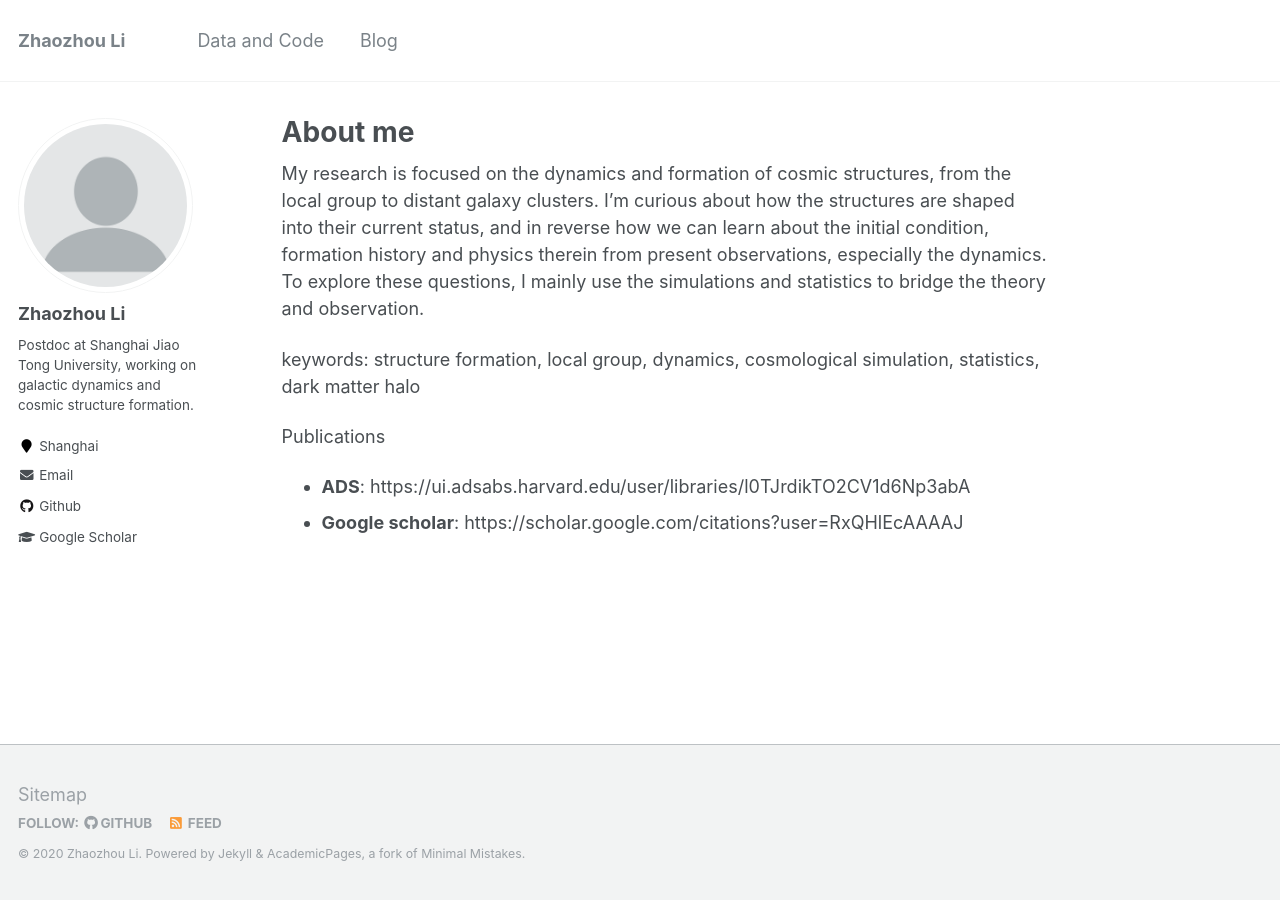
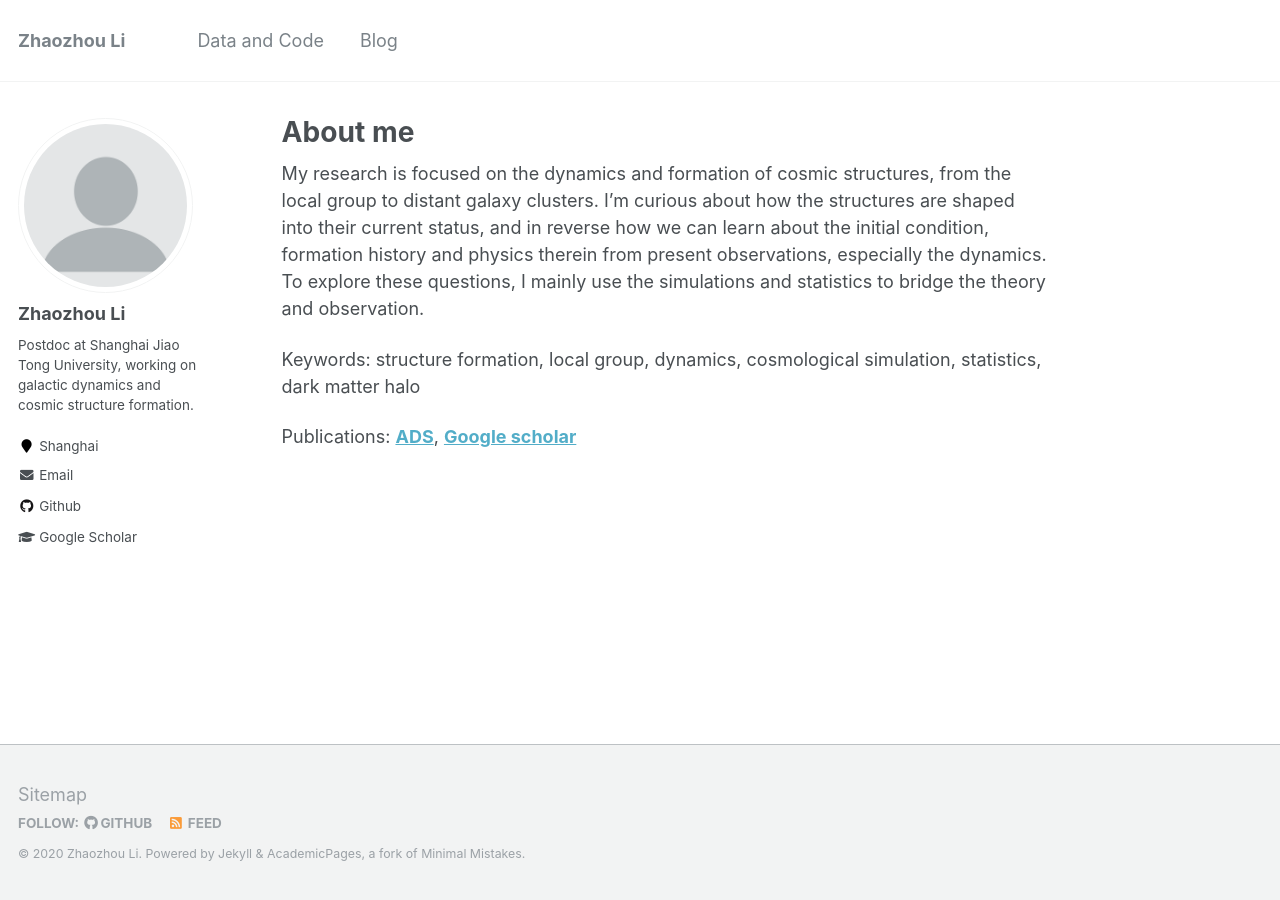
Before and after one commit to syrte/syrte.github.io-jekyll, a Jekyll site: the page built from _pages/about.md, in a window 1280 px wide. Built offline with Jekyll 4.4.1, drawn with Linux system fonts in a browser that asks for light colours; part of the change alters nothing that is shown.

Commit message:
Update about.md

```diff
--- a/_pages/about.md
+++ b/_pages/about.md
@@ -10,8 +10,6 @@ redirect_from:
 
 My research is focused on the dynamics and formation of cosmic structures, from the local group to distant galaxy clusters. I'm curious about how the structures are shaped into their current status, and in reverse how we can learn about the initial condition, formation history and physics therein from present observations, especially the dynamics. To explore these questions, I mainly use the simulations and statistics to bridge the theory and observation.
 
-keywords: structure formation, local group, dynamics, cosmological simulation, statistics, dark matter halo
+Keywords: structure formation, local group, dynamics, cosmological simulation, statistics, dark matter halo
 
-Publications
-- **ADS**: https://ui.adsabs.harvard.edu/user/libraries/l0TJrdikTO2CV1d6Np3abA
-- **Google scholar**: https://scholar.google.com/citations?user=RxQHlEcAAAAJ
+Publications: [**ADS**](https://ui.adsabs.harvard.edu/user/libraries/l0TJrdikTO2CV1d6Np3abA), [**Google scholar**](https://scholar.google.com/citations?user=RxQHlEcAAAAJ)
```
